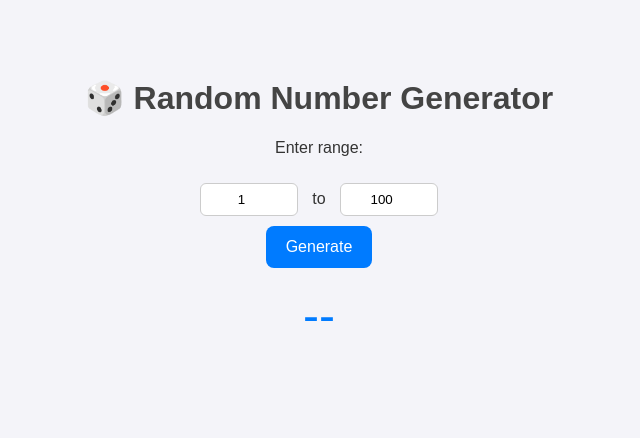
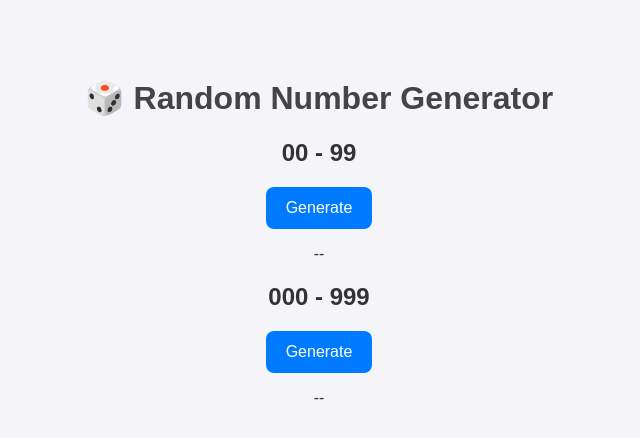
Before and after one commit to pichash6969/random-number, a plain HTML site: page index.html in a window 1280 px wide. Shown: the whole page, without its empty margins (321-961 px from the left). Drawn offline with Linux system fonts and the light colour scheme.

Commit message:
index.html

```diff
--- a/index.html
+++ b/index.html
@@ -8,12 +8,16 @@
 </head>
 <body>
   <h1>🎲 Random Number Generator</h1>
-  <p>Enter range:</p>
-  <input type="number" id="min" value="1"> to
-  <input type="number" id="max" value="100">
-  <br>
-  <button onclick="generate()">Generate</button>
-  <p id="number">--</p>
+
+  <!-- First Generator -->
+  <h2>00 - 99</h2>
+  <button onclick="generateTwoDigit()">Generate</button>
+  <p id="twoDigit">--</p>
+
+  <!-- Second Generator -->
+  <h2>000 - 999</h2>
+  <button onclick="generateThreeDigit()">Generate</button>
+  <p id="threeDigit">--</p>
 
   <script src="script.js"></script>
 </body>
```
